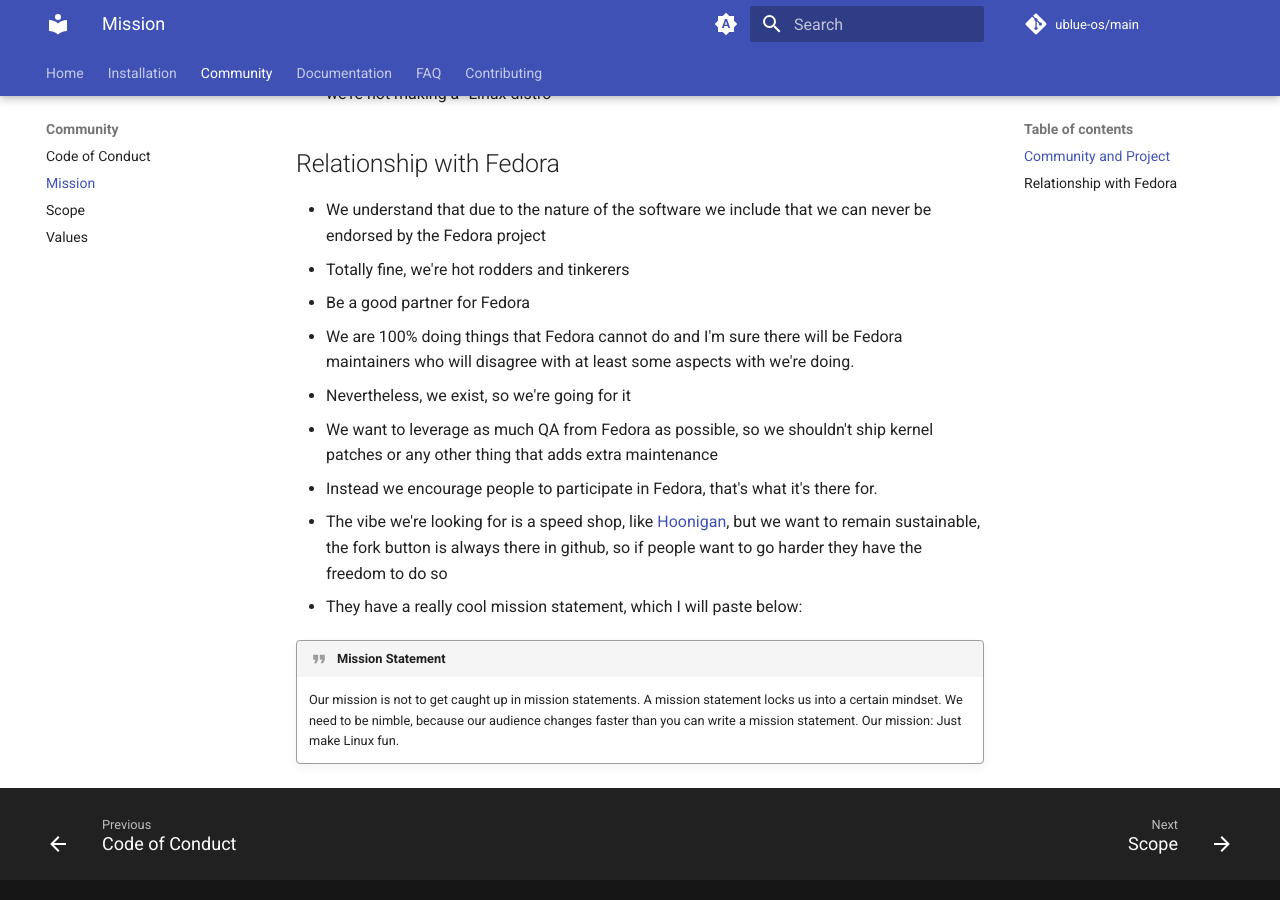
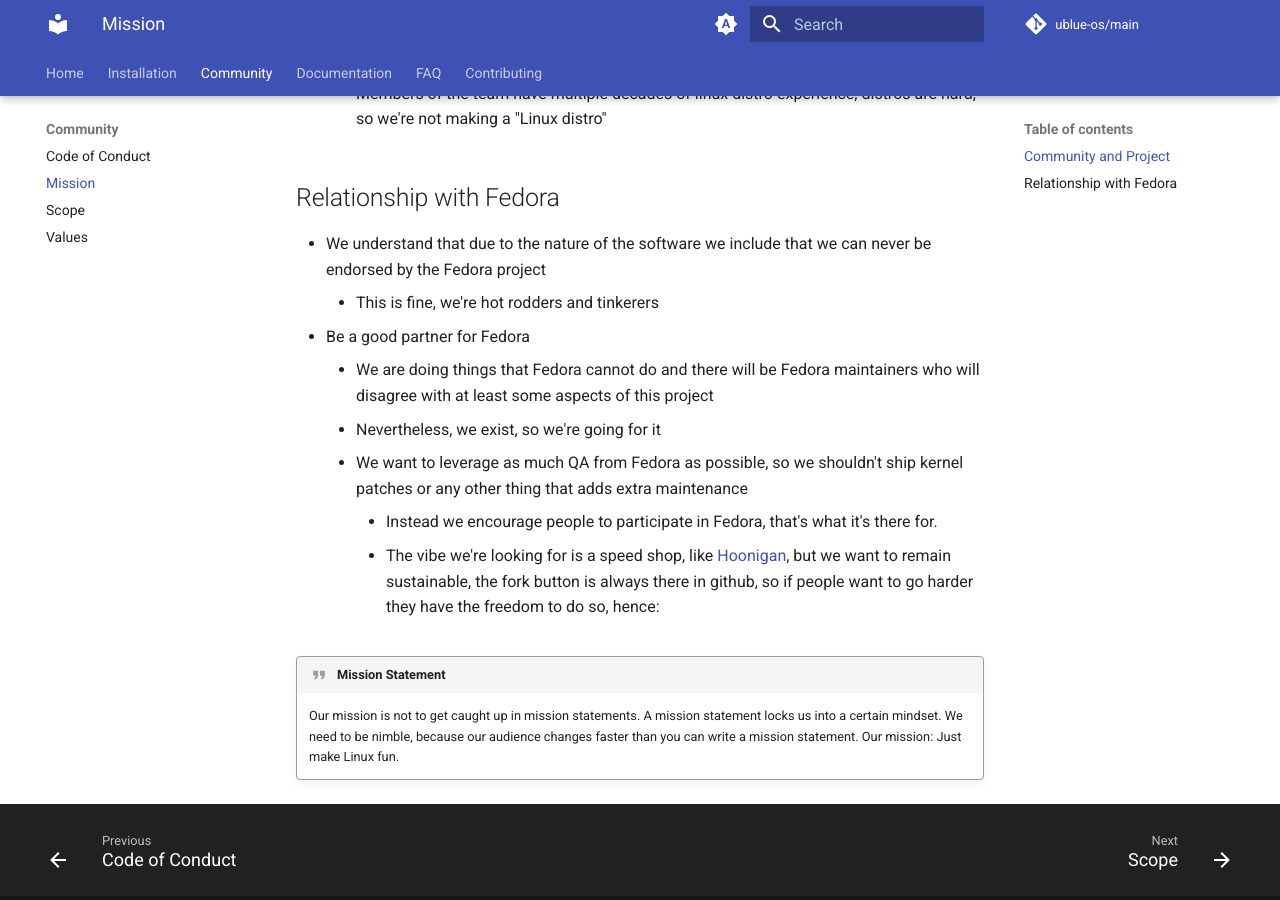
Before and after one commit to ublue-os/website, an MkDocs documentation site: the page built from docs/mission.md, in a window 1280 px wide and 900 px high, scrolled down 720 px. Built offline with MkDocs 1.6.1 and Material for MkDocs 9.7.7, drawn with Linux system fonts in a browser that asks for light colours; comment, search, counter and statistics services are not loaded.

Commit message:
fix: Update mission.md

```diff
--- a/docs/mission.md
+++ b/docs/mission.md
@@ -1,29 +1,28 @@
 ## Community and Project
 
 - Strive to be a well managed open source project
-  - Decentralized governance in line with what people expect
-    - We should be able to pass most open source project health checks a typical OSPO would use when doing due diligence. We're not there yet but it's an achievable goal
-  - Project resources designed to be shared and decentralized, no BDFL-like structures
-  - Goal to join a foundation or cooperative that can ensure long-term viability of the project
-  - Ensure that we're meeting our transparency goals, long term trust is a goal for us so we have to have processes in place to avoid the bus factor
-- A well structured and diverse Community
-  - Explicit [Community Values](https://ublue.it/values/) and Code of Conduct
-- Be unique, we are not a distro
-  - Indie distros are fun, but making distros is a soul sucking exercise in frustration and pain.
-  - We want to give people what they want with a focus on sustainability and maintenance, more like "My expert linux friend set up my Fedora for me" than a fork or derivative
-  - Members of the team have multiple decades of linux distro experience, distros are hard, so we're not making a "Linux distro"
+    - Decentralized governance in line with what people expect
+        - We should be able to pass most open source project health checks a typical OSPO would use when doing due diligence. We're not there yet but it's an achievable goal
+    - Project resources designed to be shared and decentralized, no BDFL-like structures
+    - Goal to join a foundation or cooperative that can ensure long-term viability of the project
+    - Ensure that we're meeting our transparency goals, long term trust is a goal for us so we have to have processes in place to avoid the bus factor
+  - A well structured and diverse Community
+    - Explicit [Community Values](https://ublue.it/values/) and Code of Conduct
+  - Be unique, we are not a distro
+    - Indie distros are fun, but making distros is a soul sucking exercise in frustration and pain.
+    - We want to give people what they want with a focus on sustainability and maintenance, more like "My expert linux friend set up my Fedora for me" than a fork or derivative
+    - Members of the team have multiple decades of linux distro experience, distros are hard, so we're not making a "Linux distro"
 
 ## Relationship with Fedora
 
 - We understand that due to the nature of the software we include that we can never be endorsed by the Fedora project
-  - Totally fine, we're hot rodders and tinkerers
+    - This is fine, we're hot rodders and tinkerers
 - Be a good partner for Fedora
-  - We are 100% doing things that Fedora cannot do and I'm sure there will be Fedora maintainers who will disagree with at least some aspects with we're doing.
-  - Nevertheless, we exist, so we're going for it
-  - We want to leverage as much QA from Fedora as possible, so we shouldn't ship kernel patches or any other thing that adds extra maintenance
-  - Instead we encourage people to participate in Fedora, that's what it's there for.
-  - The vibe we're looking for is a speed shop, like [Hoonigan](https://www.hoonigan.com/), but we want to remain sustainable, the fork button is always there in github, so if people want to go harder they have the freedom to do so
-  - They have a really cool mission statement, which I will paste below:
+    - We are doing things that Fedora cannot do and there will be Fedora maintainers who will disagree with at least some aspects of this project
+    - Nevertheless, we exist, so we're going for it
+    - We want to leverage as much QA from Fedora as possible, so we shouldn't ship kernel patches or any other thing that adds extra maintenance
+        - Instead we encourage people to participate in Fedora, that's what it's there for.
+        - The vibe we're looking for is a speed shop, like [Hoonigan](https://www.hoonigan.com/), but we want to remain sustainable, the fork button is always there in github, so if people want to go harder they have the freedom to do so, hence:
 
 !!! quote "Mission Statement"
 
```
